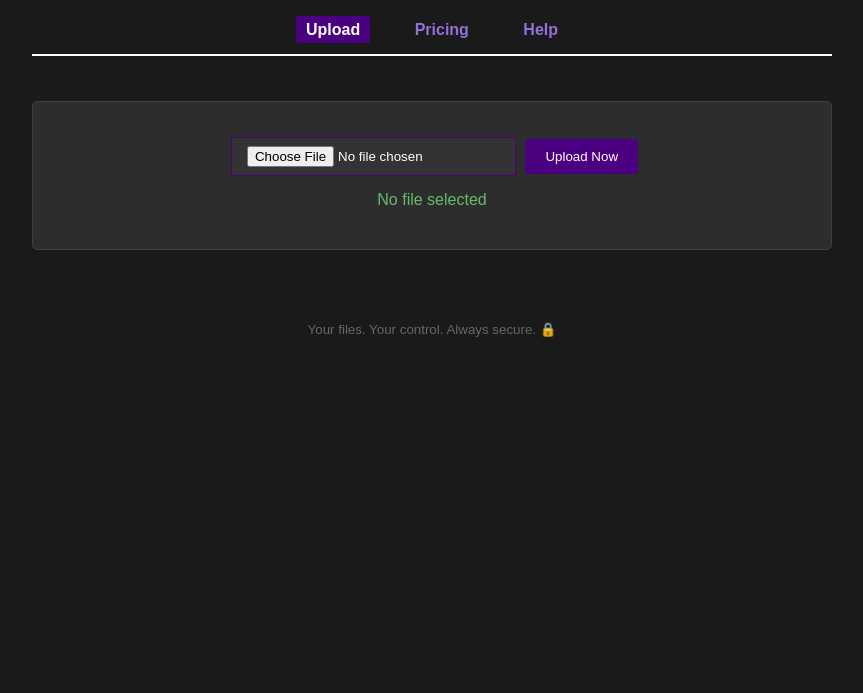
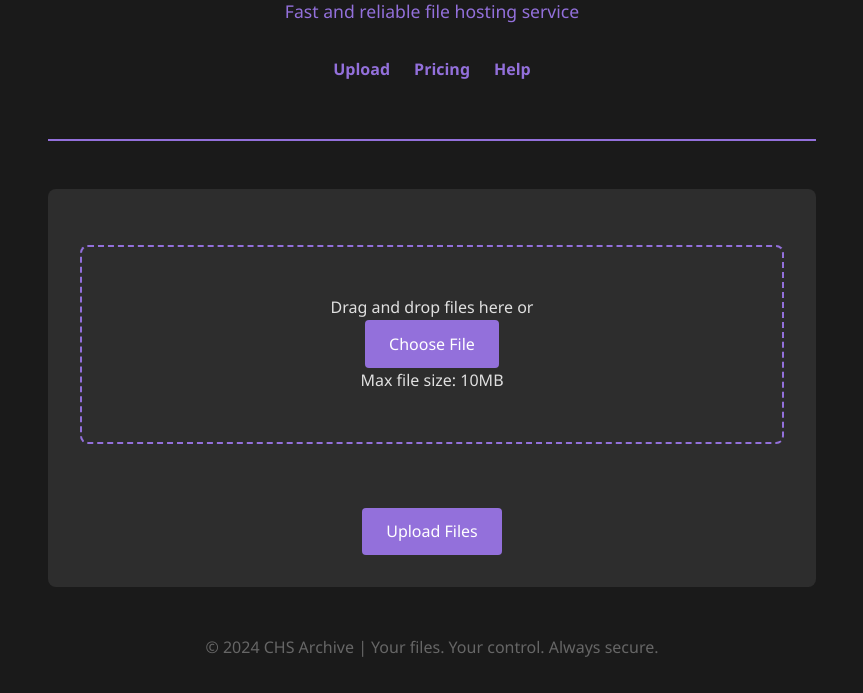
Before and after one commit to C0h0s/chs-archive, a plain HTML site: page public/index.html in a window 1280 px wide. Shown: the part 107-800 px from the top of the page, without its empty margins (208-1071 px from the left). Drawn offline with Linux system fonts and the light colour scheme.

Commit message:
Update index.html

```diff
--- a/public/index.html
+++ b/public/index.html
@@ -1,213 +1,233 @@
 <!DOCTYPE html>
-<html>
+<html lang="en">
 <head>
+    <meta charset="UTF-8">
+    <meta name="viewport" content="width=device-width, initial-scale=1.0">
     <title>CHS Archive - Secure File Hosting</title>
-    <meta http-equiv="Content-Type" content="text/html; charset=utf-8">
     <style>
+        :root {
+            --primary: #9370db;
+            --background: #1a1a1a;
+            --surface: #2d2d2d;
+            --text: #e0e0e0;
+        }
+
+        * {
+            box-sizing: border-box;
+            margin: 0;
+            padding: 0;
+            font-family: 'Segoe UI', system-ui, sans-serif;
+        }
+
         body {
-            font-family: Arial, Helvetica, sans-serif;
-            background: #1a1a1a;
-            color: #e0e0e0;
+            background: var(--background);
+            color: var(--text);
+            min-height: 100vh;
+            line-height: 1.6;
+        }
+
+        .container {
             max-width: 800px;
             margin: 0 auto;
-            padding: 20px;
+            padding: 2rem 1rem;
         }
-        .nav {
-            border-bottom: 2px solid #ffffff;
-            padding: 15px 0;
-            margin-bottom: 25px;
+
+        header {
+            text-align: center;
+            margin-bottom: 3rem;
+            border-bottom: 2px solid var(--primary);
+            padding-bottom: 1.5rem;
         }
-        .nav a {
-            color: #9370db;
+
+        h1 {
+            color: #fff;
+            font-size: 2.5rem;
+            margin-bottom: 0.5rem;
+        }
+
+        .slogan {
+            color: var(--primary);
+            font-size: 1.1rem;
+        }
+
+        nav {
+            display: flex;
+            gap: 1.5rem;
+            justify-content: center;
+            margin: 2rem 0;
+        }
+
+        nav a {
+            color: var(--primary);
             text-decoration: none;
-            margin: 0 15px;
-            font-weight: bold;
-            padding: 5px 10px;
-            border-radius: 3px;
+            font-weight: 600;
+            transition: opacity 0.2s;
         }
-        .nav a.active {
-            background: #4b0082;
-            color: white;
+
+        nav a:hover {
+            opacity: 0.8;
         }
-        .nav a:hover:not(.active) {
-            color: #ffffff;
-        }
-        .tab-content {
-            display: none;
-            padding: 20px 0;
-        }
-        .tab-content.active {
-            display: block;
-        }
+
         .upload-section {
-            background: #2d2d2d;
-            padding: 30px;
-            border: 1px solid #404040;
-            border-radius: 5px;
+            background: var(--surface);
+            border-radius: 8px;
+            padding: 2rem;
+            margin: 2rem 0;
             text-align: center;
         }
-        input[type="file"] {
-            background: #333;
-            color: #fff;
-            border: 1px solid #4b0082;
-            padding: 8px 15px;
-            margin: 5px;
+
+        .drop-zone {
+            border: 2px dashed var(--primary);
+            border-radius: 8px;
+            padding: 3rem 2rem;
+            margin: 1.5rem 0;
             cursor: pointer;
+            transition: background 0.2s;
         }
-        button {
-            background: #4b0082;
-            color: #fff;
+
+        .drop-zone:hover {
+            background: rgba(147, 112, 219, 0.1);
+        }
+
+        #fileInput {
+            display: none;
+        }
+
+        .button {
+            background: var(--primary);
+            color: white;
             border: none;
-            padding: 10px 20px;
-            border-radius: 3px;
+            padding: 0.8rem 1.5rem;
+            border-radius: 4px;
             cursor: pointer;
-            transition: background 0.3s;
+            font-size: 1rem;
+            transition: opacity 0.2s;
         }
-        button:hover {
-            background: #5a1a9a;
+
+        .button:hover {
+            opacity: 0.9;
         }
-        .link-box {
-            background: #3d3d3d;
-            padding: 20px;
-            margin-top: 20px;
-            display: none;
-            border-radius: 5px;
+
+        #status {
+            margin: 1rem 0;
+            min-height: 1.5rem;
         }
-        #fileLink {
-            color: #9370db;
-            word-break: break-all;
-            display: block;
-            margin: 15px 0;
+
+        .success {
+            color: #66bb6a;
         }
-        .status-message {
-            color: #66bb6a;
-            margin: 10px 0;
-        }
-        .error-message {
+
+        .error {
             color: #ff4444;
         }
-        .pricing-list {
-            list-style: none;
-            padding: 0;
+
+        .loading {
+            display: inline-block;
+            width: 1rem;
+            height: 1rem;
+            border: 2px solid rgba(255,255,255,0.3);
+            border-radius: 50%;
+            border-top-color: var(--primary);
+            animation: spin 1s linear infinite;
         }
-        .pricing-list li {
-            background: #2d2d2d;
-            padding: 15px;
-            margin: 10px 0;
-            border-radius: 5px;
+
+        @keyframes spin {
+            to { transform: rotate(360deg); }
+        }
+
+        footer {
+            text-align: center;
+            margin-top: 3rem;
+            color: #666;
         }
     </style>
 </head>
 <body>
-    <center>
-        <h1 style="color: #ffffff; margin-bottom: 5px;">CHS ARCHIVE</h1>
-        <p style="color: #ffffff; margin-top: 0; font-size: 14px;">Reliable File Hosting – Fast, Simple.</p>
+    <div class="container">
+        <header>
+            <h1>CHS ARCHIVE</h1>
+            <p class="slogan">Fast and reliable file hosting service</p>
+            <nav>
+                <a href="#upload">Upload</a>
+                <a href="#pricing">Pricing</a>
+                <a href="#help">Help</a>
+            </nav>
+        </header>
 
-        <div class="nav">
-            <a href="#upload" class="active" onclick="showTab('upload')">Upload</a>
-            <a href="#pricing" onclick="showTab('pricing')">Pricing</a>
-            <a href="#help" onclick="showTab('help')">Help</a>
-        </div>
+        <main>
+            <section class="upload-section">
+                <div class="drop-zone" onclick="document.getElementById('fileInput').click()">
+                    <p>Drag and drop files here or</p>
+                    <button class="button">Choose File</button>
+                    <p>Max file size: 10MB</p>
+                </div>
+                <input type="file" id="fileInput">
 
-        <!-- Upload Tab -->
-        <div id="upload" class="tab-content active">
-            <div class="upload-section">
-                <input type="file" id="fileInput" accept="*">
-                <button onclick="uploadFile()">Upload Now</button>
-                <p class="status-message" id="fileStatus">No file selected</p>
+                <div id="status"></div>
+                <button class="button" onclick="uploadFile()" id="uploadButton">
+                    Upload Files
+                </button>
+            </section>
+        </main>
 
-                <div class="link-box" id="linkBox">
-                    <strong>Shareable Link:</strong>
-                    <span id="fileLink"></span>
-                    <button onclick="copyLink()">Copy Link</button>
-                </div>
-            </div>
-        </div>
-
-        <!-- Pricing Tab -->
-        <div id="pricing" class="tab-content">
-            <h2>Pricing Plans</h2>
-            <ul class="pricing-list">
-                <li>
-                    <strong>Basic</strong><br>
-                    Free - 5GB storage<br>
-                    Basic encryption
-                </li>
-                <li>
-                    <strong>Pro</strong><br>
-                    $3/month - Unlimited storage<br>
-                    Priority support
-                </li>
-            </ul>
-        </div>
-
-        <!-- Help Tab -->
-        <div id="help" class="tab-content">
-            <h2> Help & Support</h2>
-            <div style="text-align: left; max-width: 600px; margin: 0 auto;">
-                <h3>Contact Support</h3>
-                <p>Email: <a href="mailto:support@chsarchive.com" style="color: #9370db;">support@chsarchive.com</a></p>
-
-                <h3> Documentation</h3>
-                <p>Check our <a href="#" style="color: #9370db;">user guide</a> for detailed instructions</p>
-
-                <h3> Status Page</h3>
-                <p>View our <a href="#" style="color: #9370db;">service status</a> for uptime information</p>
-            </div>
-        </div>
-
-        <footer style="margin-top: 50px; color: #666;">
-            <small>Your files. Your control. Always secure. 🔒</small>
+        <footer>
+            <p>© 2024 CHS Archive | Your files. Your control. Always secure.</p>
         </footer>
-    </center>
+    </div>
 
     <script>
-        // Tab navigation
-        function showTab(tabName) {
-            // Hide all tabs
-            document.querySelectorAll('.tab-content').forEach(tab => {
-                tab.classList.remove('active');
-            });
+        const BACKEND_URL = 'https://chs-archive-backend.onrender.com';
+        let currentFile = null;
 
-            // Show selected tab
-            document.getElementById(tabName).classList.add('active');
+        // Drag and drop handlers
+        document.addEventListener('dragover', (e) => {
+            e.preventDefault();
+            document.querySelector('.drop-zone').style.background = 'rgba(147, 112, 219, 0.1)';
+        });
 
-            // Update active nav link
-            document.querySelectorAll('.nav a').forEach(link => {
-                link.classList.toggle('active', link.getAttribute('href') === `#${tabName}`);
-            });
+        document.addEventListener('dragleave', () => {
+            document.querySelector('.drop-zone').style.background = '';
+        });
+
+        document.addEventListener('drop', (e) => {
+            e.preventDefault();
+            document.querySelector('.drop-zone').style.background = '';
+            if (e.dataTransfer.files[0]) {
+                handleFile(e.dataTransfer.files[0]);
+            }
+        });
+
+        // File input handler
+        document.getElementById('fileInput').addEventListener('change', (e) => {
+            if (e.target.files[0]) {
+                handleFile(e.target.files[0]);
+            }
+        });
+
+        function handleFile(file) {
+            currentFile = file;
+            document.getElementById('status').innerHTML = `
+                Selected file: <strong>${file.name}</strong> (${formatFileSize(file.size)})
+            `;
         }
 
-        // File input handler
-        document.getElementById('fileInput').addEventListener('change', function(e) {
-            const file = e.target.files[0];
-            document.getElementById('fileStatus').textContent = file ?
-                `Selected: ${file.name} (${formatFileSize(file.size)})` :
-                'No file selected';
-        });
+        async function uploadFile() {
+            const status = document.getElementById('status');
+            const button = document.getElementById('uploadButton');
 
-        // Upload function
-        async function uploadFile() {
-            const fileInput = document.getElementById('fileInput');
-            const file = fileInput.files[0];
-            const statusElement = document.getElementById('fileStatus');
-            const linkBox = document.getElementById('linkBox');
-            const linkElement = document.getElementById('fileLink');
-
-            if (!file) {
-                statusElement.textContent = 'Please select a file first!';
-                statusElement.className = 'error-message';
+            if (!currentFile) {
+                status.innerHTML = '<span class="error">Please select a file first!</span>';
                 return;
             }
 
             try {
-                statusElement.textContent = 'Uploading...';
-                statusElement.className = 'status-message';
+                status.innerHTML = '<div class="loading"></div> Uploading...';
+                button.disabled = true;
 
                 const formData = new FormData();
-                formData.append('file', file);
+                formData.append('file', currentFile);
 
-                const response = await fetch('/upload', {
+                const response = await fetch(`${BACKEND_URL}/upload`, {
                     method: 'POST',
                     body: formData
                 });
@@ -215,34 +235,30 @@
                 if (!response.ok) throw new Error('Upload failed');
 
                 const data = await response.json();
-                linkElement.textContent = data.link;
-                linkBox.style.display = 'block';
-                statusElement.textContent = 'Upload successful!';
-                fileInput.value = '';
+                status.innerHTML = `
+                    <span class="success">Upload successful!</span><br>
+                    <a href="${data.url}" target="_blank">${data.filename}</a>
+                    (${formatFileSize(data.size)})
+                `;
+
+                // Copy URL to clipboard
+                navigator.clipboard.writeText(data.url);
 
             } catch (error) {
-                statusElement.textContent = `Error: ${error.message}`;
-                statusElement.className = 'error-message';
+                console.error('Upload error:', error);
+                status.innerHTML = `<span class="error">Error: ${error.message}</span>`;
+            } finally {
+                button.disabled = false;
+                currentFile = null;
+                document.getElementById('fileInput').value = '';
             }
         }
 
-        // Copy link function
-        function copyLink() {
-            const link = document.getElementById('fileLink').textContent;
-            navigator.clipboard.writeText(link)
-                .then(() => alert('Link copied to clipboard!'))
-                .catch(() => alert('Failed to copy link!'));
-        }
-
-        // File size formatter
         function formatFileSize(bytes) {
             if (bytes >= 1073741824) return `${(bytes/1073741824).toFixed(2)} GB`;
             if (bytes >= 1048576) return `${(bytes/1048576).toFixed(2)} MB`;
             return `${(bytes/1024).toFixed(2)} KB`;
         }
-
-        // Initialize default tab
-        showTab('upload');
     </script>
 </body>
 </html>
```
